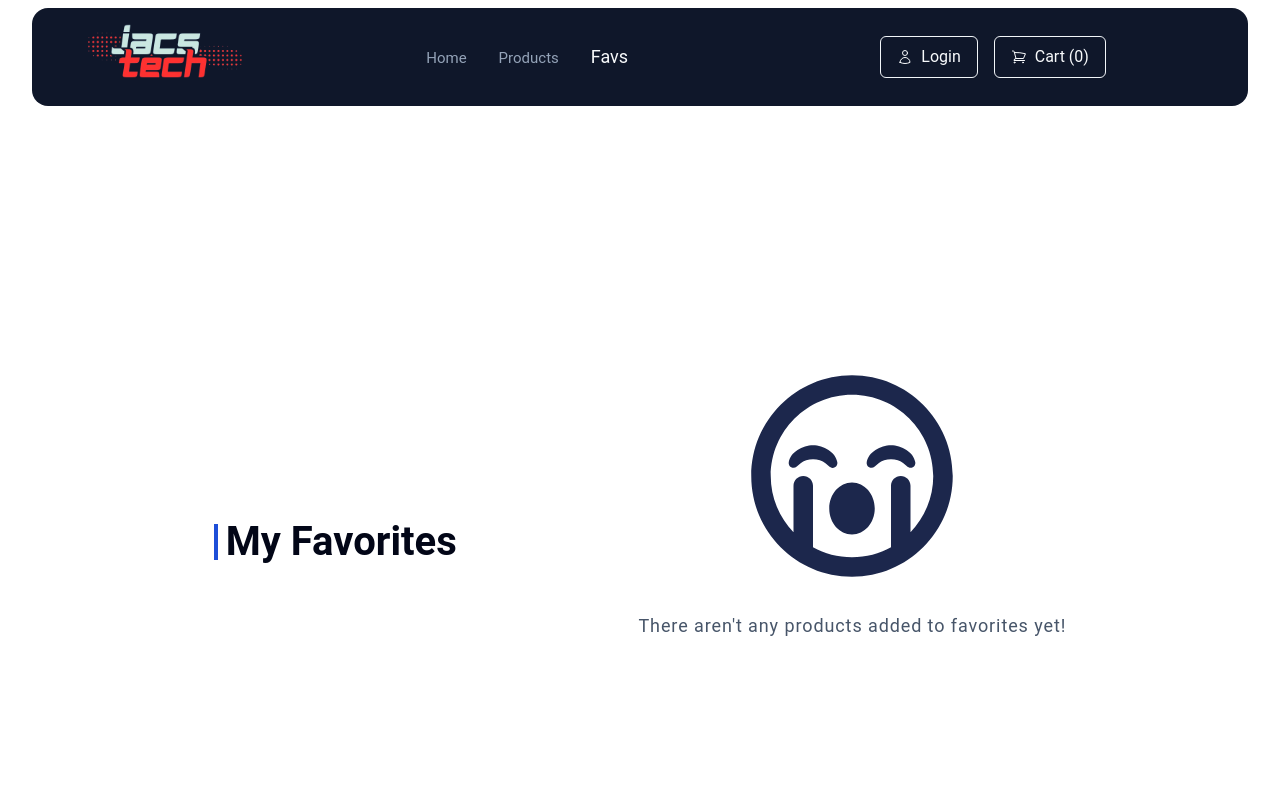
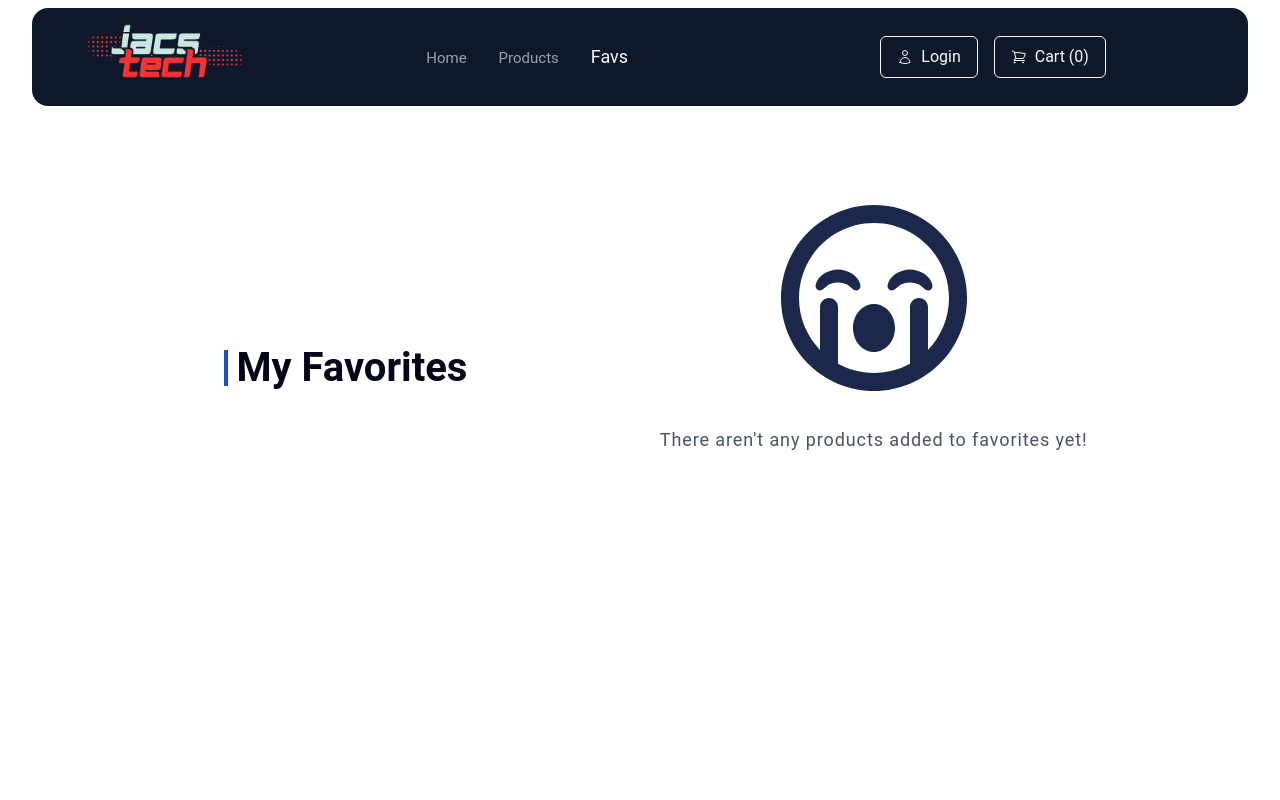
Before and after one commit to alexcas20/jacs-tech, a React (Vite) app: page /favs in a window 1280 px wide. Shown: the top 800 px of the page. Built offline with nearby package versions, Linux system fonts and the light colour scheme.

Commit message:
refactor: delete innecesary components

```diff
--- a/src/components/CartEmpty.jsx
+++ b/src/components/CartEmpty.jsx
@@ -10,10 +10,10 @@ export const CartEmpty = () => {
       <h2 className="text-4xl text-center font-bold py-12">
         Ooops! You cart is empty!
       </h2>
-      <div className="flex flex-col items-center group cursor-pointer">
+      <div className="flex flex-col items-center group">
         <img src={cartEmpty} alt="cart empty" className="w-60 animate-beat" />
         <button
-          className="text-slate-50 bg-slate-950 px-4 py-2 rounded-lg flex gap-2 items-center shadow-md transition-all duration-300 opacity-0 translate-y-80 hover:bg-slate-800 group-hover:translate-y-0 group-hover:opacity-100 "
+          className="text-slate-50 bg-slate-950 px-4 py-2 rounded-lg flex gap-2 items-center shadow-md transition-all duration-300 opacity-0 translate-x-80 hover:bg-slate-800 group-hover:translate-x-0 group-hover:opacity-100 "
           onClick={() => navigate("/products")}
         >
           <ArrowLeftIcon className="w-5" />
--- a/src/components/Rating.jsx
+++ /dev/null
@@ -1,23 +0,0 @@
-export const Rating = ({ rate }) => {
-  // convert to array and fill it with value of rate
-  const stars = Array(rate).fill(0);
-
-  return (
-    <div className="flex gap-0.5 pt-4">
-      {stars.map((_, index) => (
-        <svg
-          key={index}
-          className="h-6 w-6 shrink-0 fill-amber-400"
-          viewBox="0 0 256 256"
-        >
-          <path d="M239.2 97.4A16.4 16.4.0 00224.6 86l-59.4-4.1-22-55.5A16.4 16.4.0 00128 16h0a16.4 16.4.0 00-15.2 10.4L90.4 82.2 31.4 86A16.5 16.5.0 0016.8 97.4 16.8 16.8.0 0022 115.5l45.4 38.4L53.9 207a18.5 18.5.0 007 19.6 18 18 0 0020.1.6l46.9-29.7h.2l50.5 31.9a16.1 16.1.0 008.7 2.6 16.5 16.5.0 0015.8-20.8l-14.3-58.1L234 115.5A16.8 16.8.0 00239.2 97.4z"></path>
-        </svg>
-      ))}
-      <div className="px-4 text-[18px] font-semibold text-slate-500 cursor-pointer">
-        <span className="transition-all hover:text-slate-900 hover:border-b hover:border-b-black">
-          4.2 of 10 reviews
-        </span>
-      </div>
-    </div>
-  );
-};
--- a/src/pages/Favs/Favorites.jsx
+++ b/src/pages/Favs/Favorites.jsx
@@ -5,6 +5,7 @@ import { useNavigate } from "react-router-dom";
 
 import NotFavs from "../../assets/icons/sad_favs.svg";
 import toast from "react-hot-toast";
+import { Title } from "../../components/shared/Title";
 
 export const Favorites = () => {
   // get data from reducer
@@ -51,20 +52,17 @@ export const Favorites = () => {
 
   return (
     <article
-      className={`pb-2 md:pb-0 flex flex-col items-center md:flex-row md:px-8 md:justify-evenly ${
-        !itemsFav.length ? "md:items-center" : "md:items-start"
+      className={`min-h-screen pb-10 md:pb-0 flex flex-col md:flex-row md:items-start md:px-8 md:justify-evenly ${
+        !itemsFav.length ? "md:items-center lg:items-start md:-mt-24 lg:mt-14" : "md:items-center"
       } `}
     >
       <div
-        className={`flex justify-center pt-10 md:h-screen  ${
-          !itemsFav.length ? "md:items-center" : "md:items-start"
+        className={`flex justify-center pt-10  ${
+          !itemsFav.length ? "items-start md:items-center md:-mt-30 lg:items-start lg:mt-32" : "md:items-center"
         }`}
       >
-        <h2 className="text-3xl md:text-[40px] pl-2 my-2 border-l-4  font-sans font-bold border-blue-700  text-slate-950 sticky top-[40%]">
-          My Favorites
-        </h2>
+        <Title title={"my favorites"} />
       </div>
-      <hr className="w-[70%] md:w-[15%] my-2 md:hidden " />
 
       {/* Favorites List */}
       {itemsFav.length ? (
@@ -81,7 +79,7 @@ export const Favorites = () => {
                 <img
                   className="w-36 h-30 object-cover"
                   src={item.urlImage}
-                  alt={`Imgage of ${item.name}`}
+                  alt={`Image of ${item.name}`}
                 />
                 <div className="text-center flex flex-col -mt-3 w-full ">
                   {/* About product */}
@@ -114,9 +112,9 @@ export const Favorites = () => {
         </div>
       ) : (
         // No favs products
-        <div className="flex flex-col items-center gap-8 cursor-pointer group">
+        <div className="flex flex-col items-center gap-8 group">
           <img
-            className="w-52 pt-10 invert-0 animate-beat"
+            className="w-48 pt-10 animate-beat"
             src={NotFavs}
             alt="There aren't any product"
           />
```
